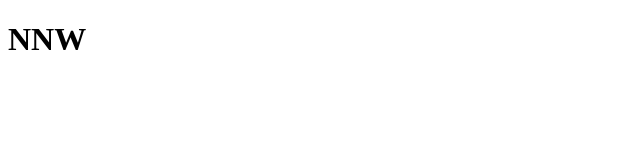
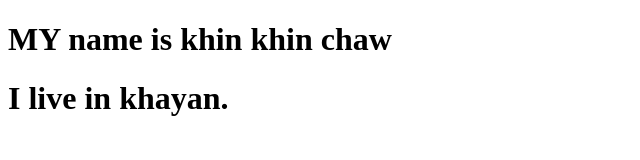
Before and after one commit to khinkhinchawed/khinkhinchawed.github.io, a plain HTML site: page index.html in a window 1280 px wide. Shown: the whole page, without its empty margins (0-640 px from the left). Drawn offline with Linux system fonts and the light colour scheme.

Commit message:
first address

```diff
--- a/index.html
+++ b/index.html
@@ -6,6 +6,7 @@
     <title>Document</title>
 </head>
 <body>
-    <h1>NNW</h1>
+    <h1>MY name is khin khin chaw</h1>
+    <h1>I live in khayan.</h1>
 </body>
 </html>
```
